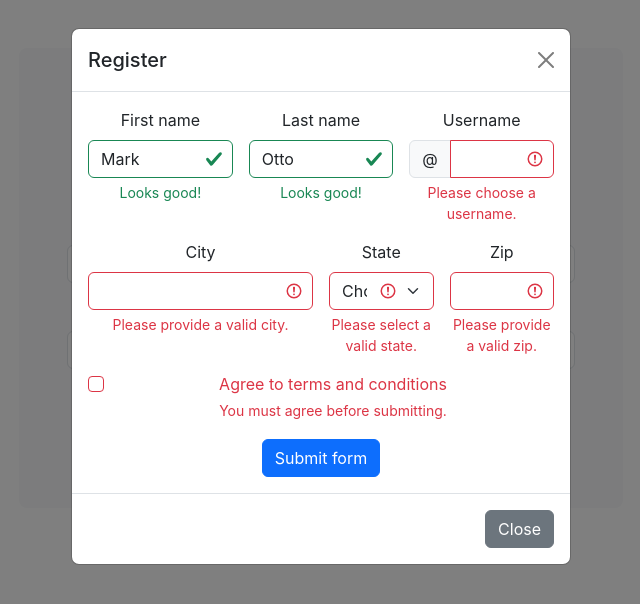
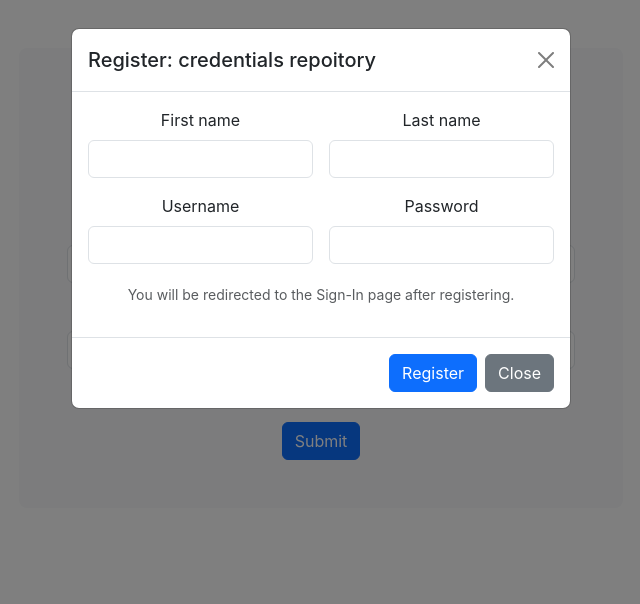
Before and after one commit to KaraboMolemane/authentication-manager, a React (Create React App) app in the folder frontend/: page / in a window 1280 px wide. Both pictures are taken after a click on the element "here". Shown: the top 604 px of the page, without its empty margins (319-959 px from the left). Built offline with nearby package versions, Linux system fonts and the light colour scheme.

Commit message:
register UI

```diff
--- a/frontend/src/components/Landing.js
+++ b/frontend/src/components/Landing.js
@@ -38,7 +38,11 @@ function Landing() {
                   <span
                     data-bs-toggle="modal"
                     data-bs-target="#staticBackdropLive"
-                    style={{textDecoration: 'underline', color: 'blue', cursor: 'pointer'}}
+                    style={{
+                      textDecoration: "underline",
+                      color: "blue",
+                      cursor: "pointer",
+                    }}
                   >
                     here
                   </span>
@@ -68,7 +72,7 @@ function Landing() {
                   <div class="modal-content">
                     <div class="modal-header">
                       <h1 class="modal-title fs-5" id="staticBackdropLiveLabel">
-                        Register
+                        Register: credentials repoitory
                       </h1>
                       <button
                         type="button"
@@ -79,76 +83,72 @@ function Landing() {
                     </div>
                     <div class="modal-body">
                       <div>
-        <div class="bd-example-snippet bd-code-snippet"><div class="bd-example">
+                        <div class="bd-example-snippet bd-code-snippet">
+                          <div class="bd-example">
                             <form class="row g-3">
-          <div class="col-md-4">
-            <label for="validationServer01" class="form-label">First name</label>
-            <input type="text" class="form-control is-valid" id="validationServer01" value="Mark" required="" />
-            <div class="valid-feedback">
-              Looks good!
+                              <div class="col-md-6">
+                                <label for="firstName" class="form-label">
+                                  First name
+                                </label>
+                                <input
+                                  type="text"
+                                  class="form-control"
+                                  id="firstName"
+                                  required=""
+                                />
+                              </div>
+                              <div class="col-md-6">
+                                <label for="lastName" class="form-label">
+                                  Last name
+                                </label>
+                                <input
+                                  type="text"
+                                  class="form-control"
+                                  id="lastName"
+                                  required=""
+                                />
+                              </div>
+                              <div class="col-md-6">
+                                <label for="userName" class="form-label">
+                                  Username
+                                </label>
+                                <input
+                                  type="text"
+                                  class="form-control"
+                                  id="userName"
+                                  required=""
+                                />
+                              </div>
+                              <div class="col-md-6">
+                                <label for="password" class="form-label">
+                                  Password
+                                </label>
+                                <input
+                                  type="text"
+                                  class="form-control"
+                                  id="password"
+                                  required=""
+                                />
+                              </div>
+                              <div class="col-12">
+                                <div id="emailHelp" className="form-text mb-3">
+                                  You will be redirected to the Sign-In page
+                                  after registering.
                                 </div>
                               </div>
-          <div class="col-md-4">
-            <label for="validationServer02" class="form-label">Last name</label>
-            <input type="text" class="form-control is-valid" id="validationServer02" value="Otto" required="" />
-            <div class="valid-feedback">
-              Looks good!
-            </div>
-          </div>
-          <div class="col-md-4">
-            <label for="validationServerUsername" class="form-label">Username</label>
-            <div class="input-group has-validation">
-              <span class="input-group-text" id="inputGroupPrepend3">@</span>
-              <input type="text" class="form-control is-invalid" id="validationServerUsername" aria-describedby="inputGroupPrepend3" required="" />
-              <div class="invalid-feedback">
-                Please choose a username.
+                            </form>
                           </div>
                         </div>
                       </div>
-          <div class="col-md-6">
-            <label for="validationServer03" class="form-label">City</label>
-            <input type="text" class="form-control is-invalid" id="validationServer03" required="" />
-            <div class="invalid-feedback">
-              Please provide a valid city.
-            </div>
-          </div>
-          <div class="col-md-3">
-            <label for="validationServer04" class="form-label">State</label>
-            <select class="form-select is-invalid" id="validationServer04" required="">
-              <option selected="" disabled="" value="">Choose...</option>
-              <option>...</option>
-            </select>
-            <div class="invalid-feedback">
-              Please select a valid state.
-            </div>
-          </div>
-          <div class="col-md-3">
-            <label for="validationServer05" class="form-label">Zip</label>
-            <input type="text" class="form-control is-invalid" id="validationServer05" required="" />
-            <div class="invalid-feedback">
-              Please provide a valid zip.
-            </div>
-          </div>
-          <div class="col-12">
-            <div class="form-check">
-              <input class="form-check-input is-invalid" type="checkbox" value="" id="invalidCheck3" required="" />
-              <label class="form-check-label" for="invalidCheck3">
-                Agree to terms and conditions
-              </label>
-              <div class="invalid-feedback">
-                You must agree before submitting.
-              </div>
-            </div>
-          </div>
-          <div class="col-12">
-            <button class="btn btn-primary" type="submit">Submit form</button>
-          </div>
-        </form>
-        </div></div>
-
-      </div>
                     </div>
                     <div class="modal-footer">
+                      <button
+                        class="btn btn-primary"
+                        type="submit"
+                        data-bs-dismiss="modal"
+                      >
+                        Register
+                      </button>
                       <button
                         type="button"
                         class="btn btn-secondary"
```
Lines whose indentation alone changed are shown as unchanged.
